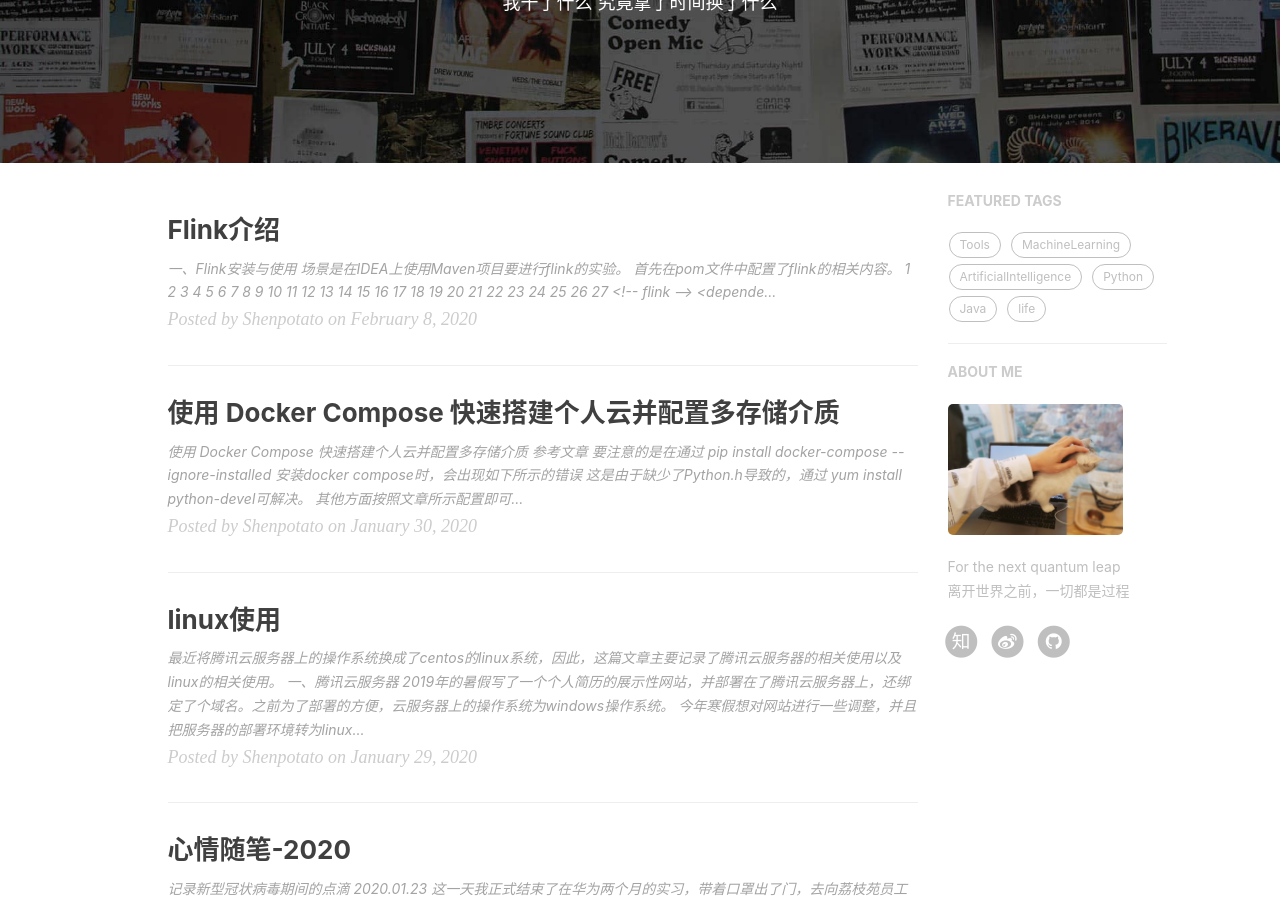
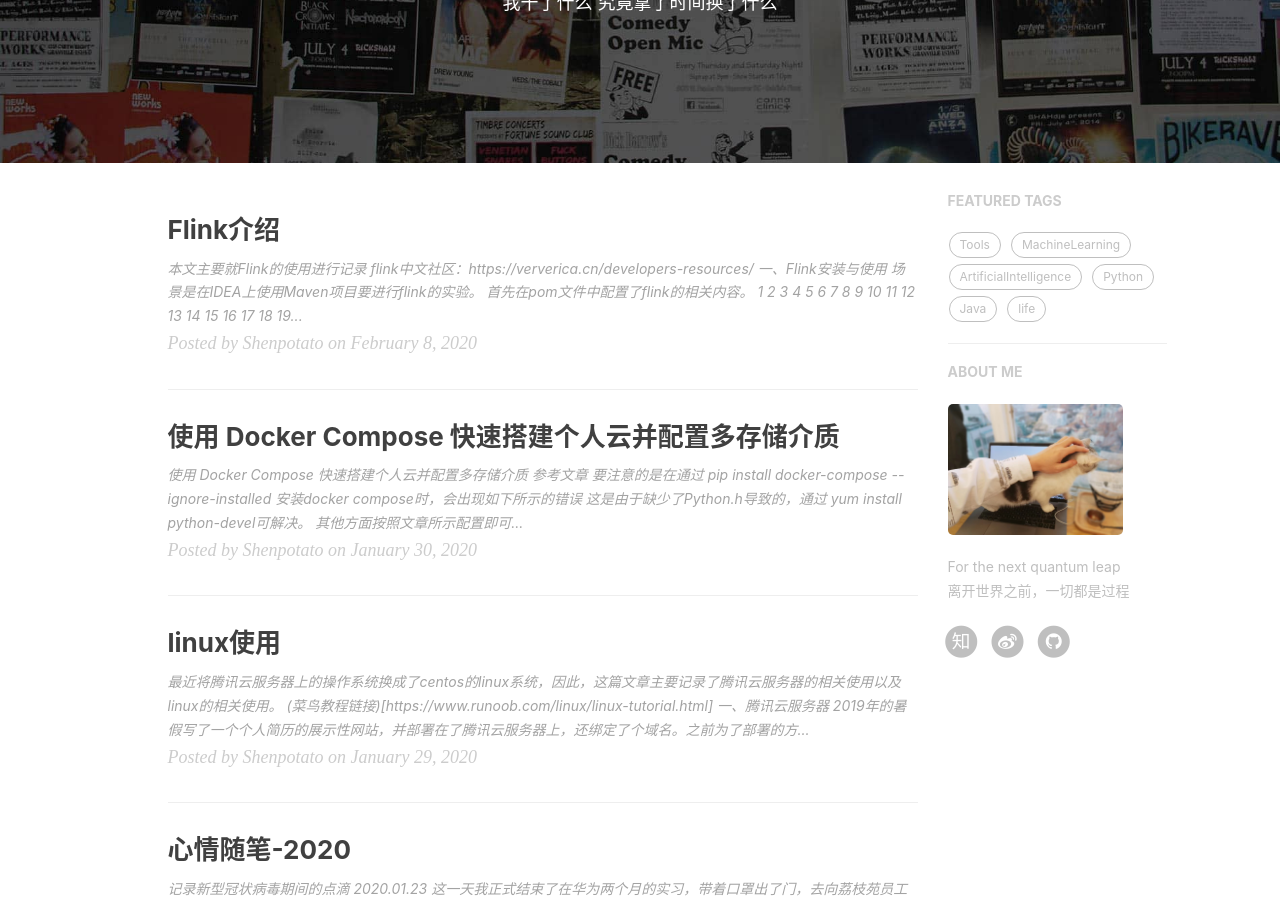
Before and after one commit to Shenpotato/Shenpotato.github.io, a Jekyll site: the page built from index.html, in a window 1280 px wide and 900 px high, scrolled down 255 px. Built offline with Jekyll 4.4.1, drawn with Linux system fonts in a browser that asks for light colours; nearby versions of some CDN libraries; the list of posts is cut into pages by our own code; comment, search, counter and statistics services are not loaded; some of the changed lines change nothing that is shown.

Commit message:
finish the note usage of linux

````diff
--- a/_posts/2020-01-29-usage-of-linux.md
+++ b/_posts/2020-01-29-usage-of-linux.md
@@ -9,6 +9,8 @@
 
 
 > 最近将腾讯云服务器上的操作系统换成了centos的linux系统，因此，这篇文章主要记录了腾讯云服务器的相关使用以及linux的相关使用。
+
+(菜鸟教程链接)[https://www.runoob.com/linux/linux-tutorial.html]
 
 
 
@@ -42,6 +44,9 @@
 ping webaddress					#查看网络联通性
 
 /etc/sysconfig/network-scripts		#网络配置文件的位置
+
+netstat -anp						#查看所有的网络服务
+netstat -anp | grep java					#查看服务名为java的服务信息
 ```
 
 
@@ -83,6 +88,8 @@
 - /findword：在文档中查找某个字付（串），回车查找，输入n查找下一个
 - set nu：显示文件行号；set nonu：取消显示文件行号
 
+![](https://tva1.sinaimg.cn/large/0082zybpgy1gbskvx8231j314s0u0qb8.jpg)
+
 
 
 #### 2.2 文件操作
@@ -106,11 +113,12 @@
 ```
 cd 												#切换到指定目录
 cd ../										#转移到上层目录
+cd ~											#切换到底层目录
 ```
 
 
 
-##### 2.2.3 创建操作
+##### 2.2.3 创建&删除操作
 
 ```
 mkdir [option] [dir]			#创建目录
@@ -123,7 +131,7 @@
 
 
 
-##### 2.2.4 拷贝/移动操作
+##### 2.2.4 拷贝&移动操作
 
 ```
 cp [option] [file/dir] [dirpath]			#拷贝文件到指定目录
@@ -214,6 +222,72 @@
 ```
 
 ![](https://tva1.sinaimg.cn/large/006tNbRwgy1gbmu978k9vj30io05yjro.jpg)
+
+
+
+##### 2.2.9 文件所有者&用户组修改
+
+```
+chown username filename						#修改文件的属主用户
+
+chgrp groupname filename					#修改文件所属用户组
+```
+
+
+
+#### 2.3 权限管理
+
+##### 2.3.1 权限介绍
+
+![](https://tva1.sinaimg.cn/large/0082zybpgy1gbs95tbni6j30qe06u0tl.jpg)
+
+**第一串字符串：**
+
+- 0位表示文件类型（d：目录，-：文件，l：软链接，c：字符设备，b：块文件，硬盘）
+- 1-3位表示文件所有者的权限
+- 4-6位表示文件所属用户组所拥有的权限
+- 7-9位表示其他用户的权限
+
+**第二串字符串：**如果是文件，表示硬链接的数目；如果是目录，则表示子目录的数目
+
+**第三，四串字符串：**所属用户和用户组
+
+**第五串字符串：**如果是文件，表示文件大小；如果是目录，则为4096
+
+**后续：**文件最后修改时间和文件名
+
+
+
+##### 2.3.2 rwx含义
+
+1. rwx 作用到文件
+   - [ r ]代表可读(read): 可以读取,查看
+   - [ w ]代表可写(write): 可以修改,但是不代表可以删除该文件,删除一个文件的前提条件是对该文件所在的目录有写权限，才能删除该文件.
+   -  [ x ]代表可执行(execute):可以被执行
+
+2. rwx 作用到目录
+
+   - [ r ]代表可读(read): 可以读取，ls 查看目录内容
+
+   -  [ w ]代表可写(write): 可以修改,目录内创建+删除+重命名目录
+
+   - [ x ]代表可执行(execute):可以进入该目录
+
+
+
+##### 2.3.3 权限操作
+
+```
+chmod targetoptionauthority filename 			#权限的修改添加去除操作
+chmod u=rwx,g=rx,o=rx test1.txt
+chmod 755 test1.txt
+```
+
+**target：**u：所有者，g：所有组，o：其他用户，a：所有用户
+
+**option：**+：添加，-：去除，=：赋予权限（覆盖之前的权限）
+
+**authority：**rwx所代表的权限，r = 4，x = 2，x = 1。可通过数字进行修改
 
 
 
@@ -340,6 +414,85 @@
 组名：口令：组标示号：组内用户列表
 
 
+
+### 5、任务调度
+
+定时的调度脚本/代码，完成某个任务。通过crontab完成
+
+```
+crontab option
+crontab -e/-l/-r					#编辑crontab定时任务/查询crontab任务/删除当前用户所有的任务
+service crond restart 		#重启任务调度
 ```
 
+![](https://tva1.sinaimg.cn/large/0082zybpgy1gbsato3icij30ze0eo75r.jpg)
+
+![](https://tva1.sinaimg.cn/large/0082zybpgy1gbsjn8taluj30qg0mc41f.jpg)
+
+**任务实例：隔一分钟将当前日期添加到/usr/test/mydate.txt**
+
 ```
+1)	先编写一个文件	/usr/test/mytask1.sh
+		date >> /usr/test/mydate.txt
+2)	给 mytask1.sh  一个可以执行权限
+		chmod 744 /usr/test/mytask1.sh
+3)	编辑定时调度任务
+		crontab -e
+4)	添加任务
+		*/1 * * * *	/home/mytask1.sh
+```
+
+
+
+### 6、进程管理
+
+#### 6.1 查看进程
+
+```
+ps [option]						#参数比较多，举例常用的
+
+ps -A									#列出所有行程
+
+ps -u username				#指定用户的进程信息
+
+ps -ef 								#详细列出所有的进程，常与管道过滤结合使用
+ps -ef | grep java		#查看java进程
+UID				PID		PPID		C	STIME		TTY			TIME			CMD
+```
+
+![](https://tva1.sinaimg.cn/large/0082zybpgy1gbsk86lwjzj30ts01wjrk.jpg)
+
+```
+pstree -p							#按树状图显示进程
+```
+
+
+
+#### 6.2 删除进程
+
+```
+kill PID									#删除进程
+kill -9 PID								#强制删除进程
+killall ProcessName				#删除某一进程名称
+```
+
+
+
+#### 6.3 动态监控进程
+
+```
+top [option]							#区别于ps的是，top是实时更新进程的信息
+
+top -d 秒数/ -i 			 		 #使top命令隔几秒更新，默认3s/不显示闲置，僵尸进程
+top -p PID								#监控
+
+进入top界面后，可以通过：
+1) "u"，回车，输入用户名，查看特定用户的进程
+2) "k"，回车，输入进程号，终止特定进程
+```
+
+
+
+### 7、linux磁盘分区与挂载
+
+搁置
--- a/_posts/2020-02-08-flink.md
+++ b/_posts/2020-02-08-flink.md
@@ -5,6 +5,12 @@
 author: Shenpotato
 catalog: true
 ---
+
+
+
+> 本文主要就Flink的使用进行记录
+>
+> flink中文社区：https://ververica.cn/developers-resources/
 
 
 
````
